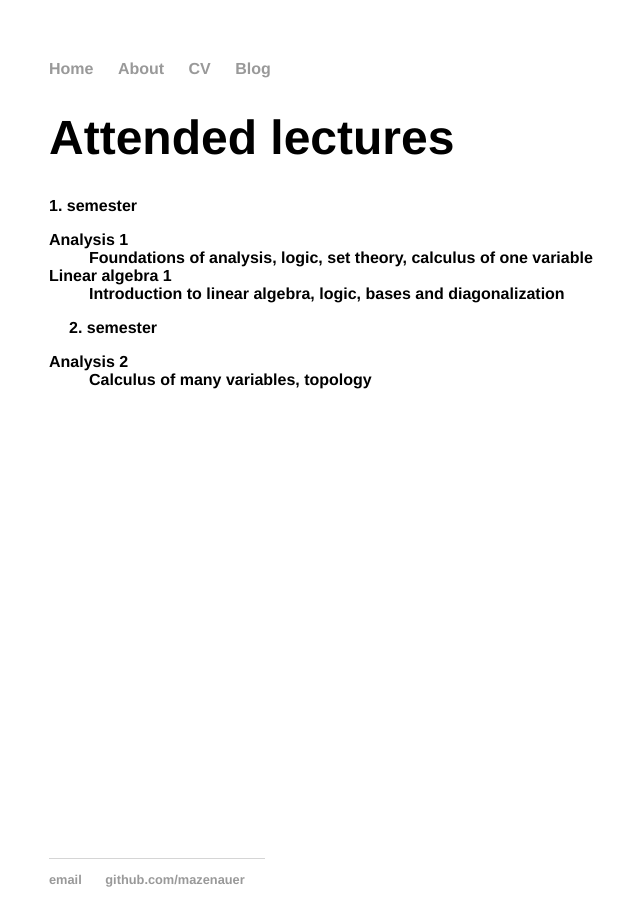
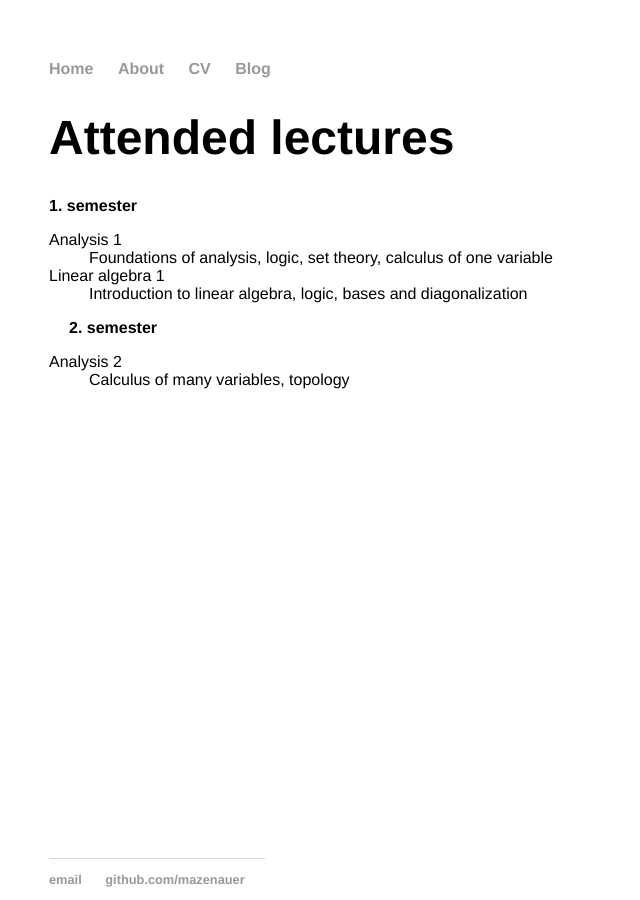
Before and after one commit to mazenauer/mazenauer.github.io, a Jekyll site: the page built from about/attendedLectures.html, in a window 1280 px wide. Shown: the whole page, without its empty margins (143-783 px from the left). Built offline with Jekyll 4.4.1, drawn with Linux system fonts in a browser that asks for light colours.

Commit message:
Update main.css

```diff
--- a/css/main.css
+++ b/css/main.css
@@ -44,3 +44,7 @@ ul.posts {
 ul.posts li {
     list-style: none;
 }
+
+nav ul dl {
+    font-weight: normal;
+}
```
